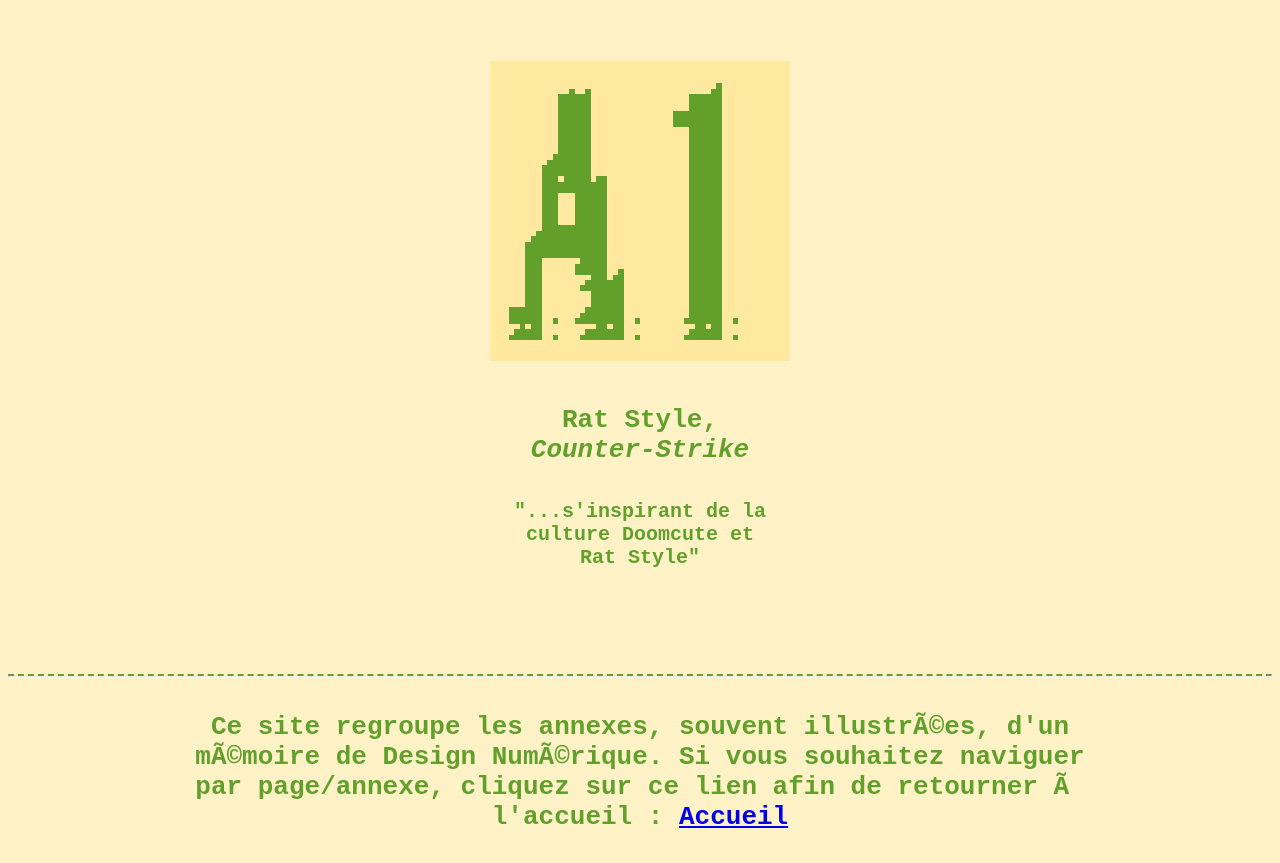
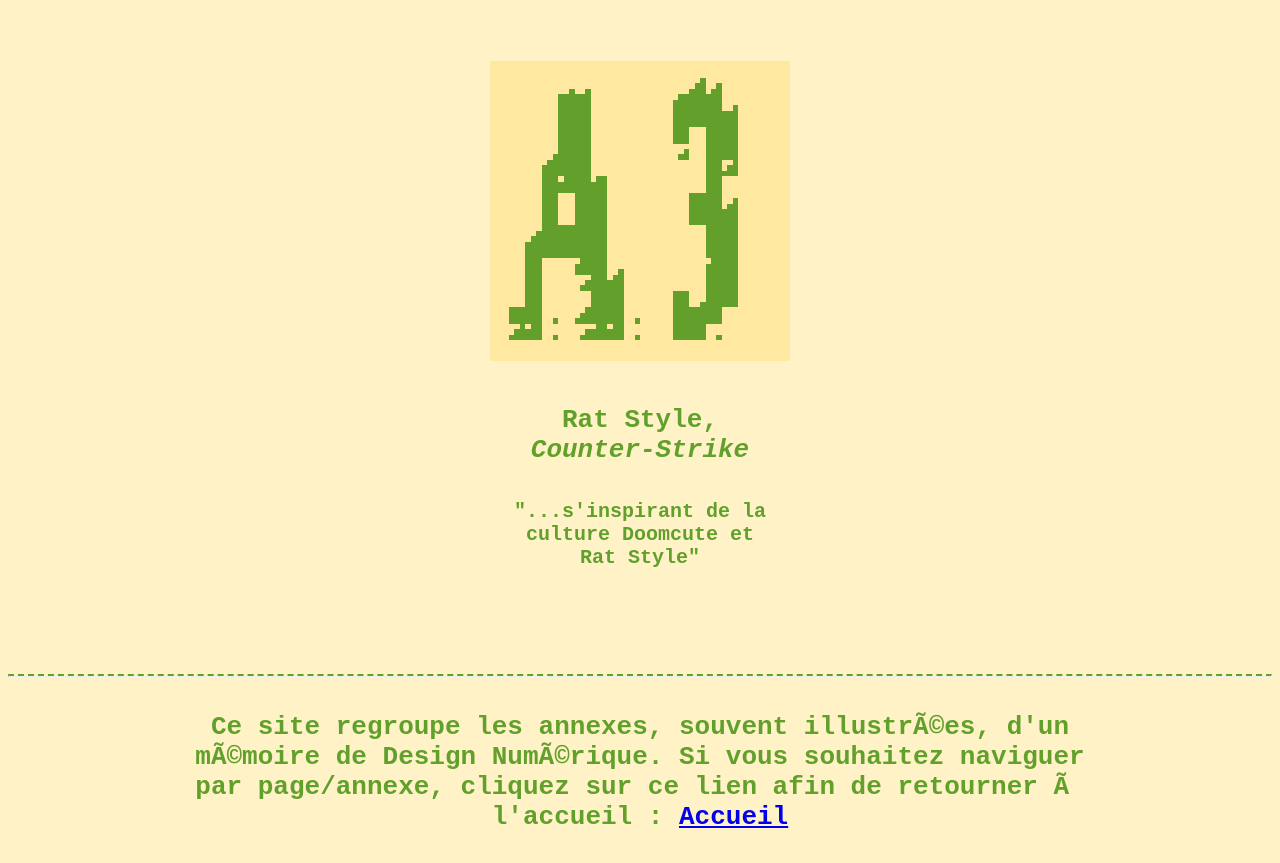
Before and after one commit to SHROOMpng/memoire_2026, a plain HTML site: page Navigation/Pages/Page-10.html in a window 1280 px wide. Shown: the part 883-1746 px from the top of the page. Drawn offline with Linux system fonts and the light colour scheme.

Commit message:
Update Page-10.html

```diff
--- a/Navigation/Pages/Page-10.html
+++ b/Navigation/Pages/Page-10.html
@@ -117,7 +117,7 @@
             </div>
             <div class="navigation-row">
                 <div class="navigation-box">
-                    <button class="navigation-button" onclick="window.location.href='../../Navigation/Annexes/Annexe-17.html'"><img class="navigation-img" src="..\..\Images\Annexes\1.png"></button>
+                    <button class="navigation-button" onclick="window.location.href='../../Navigation/Annexes/Annexe-17.html'"><img class="navigation-img" src="..\..\Images\Annexes\3.png"></button>
                     <div class="navigation-desc">
                         <h4>Rat Style, <i>Counter-Strike</i></h4>
                         <h5>"...s'inspirant de la culture Doomcute et Rat Style"</h5>
```
